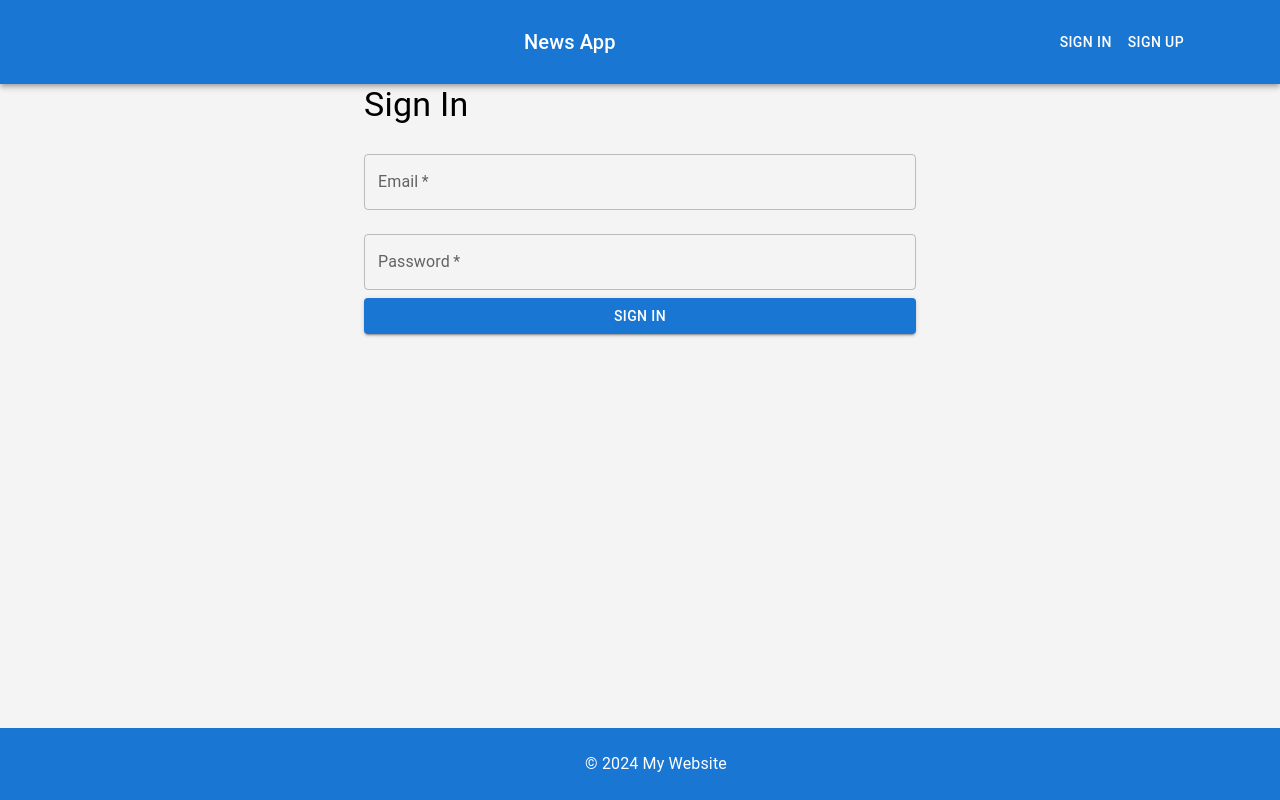
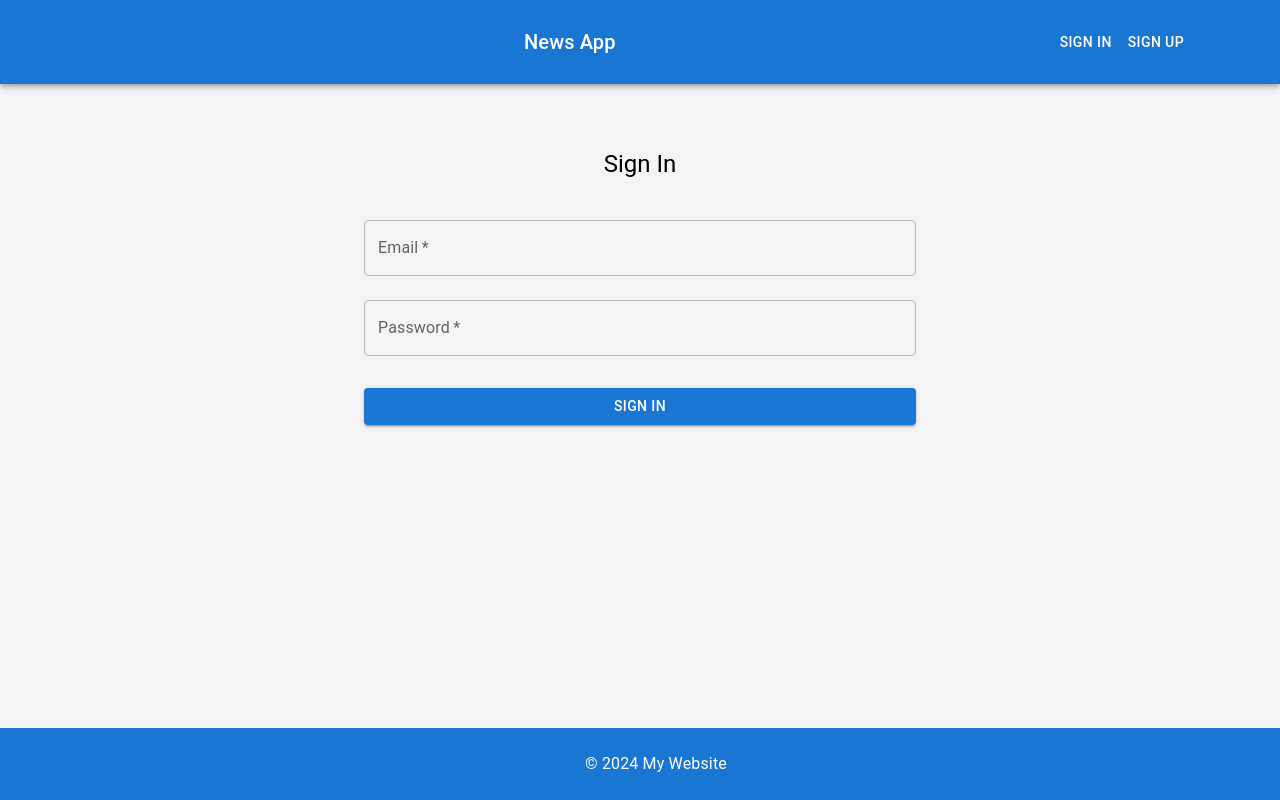
Before and after one commit to irtazazulfiqar/News-App, a React (Create React App) app in the folder frontend/: page /signin in a window 1280 px wide. Shown: the top 800 px of the page. Built offline with nearby package versions, Linux system fonts and the light colour scheme.

Commit message:
Change the filename and imports

```diff
--- a/frontend/src/components/Header.js
+++ b/frontend/src/components/Header.js
@@ -1,7 +1,7 @@
 import React from 'react';
 import { AppBar, Toolbar, Typography, Button, Container } from '@mui/material';
 import { Link } from 'react-router-dom';
-import { useAuth } from '../context/authContext';
+import { useAuth } from 'context/AuthContext';
 
 function Header() {
   const { isAuthenticated, logout } = useAuth();
--- a/frontend/src/pages/SignIn.js
+++ b/frontend/src/pages/SignIn.js
@@ -1,12 +1,27 @@
 import React, { useState } from 'react';
-import { Container, TextField, Button, Typography, Alert } from '@mui/material';
+import { TextField, Button, Typography, Container, Box, Alert } from '@mui/material';
 import { useNavigate } from 'react-router-dom';
-import { apiCall } from '../utility/useApi';
-import { useAuth } from '../context/authContext';
+import { apiCall } from 'utility/UseApi';
+import { useAuth } from 'context/AuthContext';
+
+// Define the config object with field properties
+const fieldConfig = {
+  email: {
+    label: 'Email',
+    name: 'email',
+    type: 'email',
+    required: true,
+  },
+  password: {
+    label: 'Password',
+    name: 'password',
+    type: 'password',
+    required: true,
+  },
+};
 
 function SignIn() {
   const { login } = useAuth();
-
   const [formData, setFormData] = useState({
     email: '',
     password: '',
@@ -41,37 +56,34 @@ function SignIn() {
 
   return (
     <Container maxWidth="sm">
-      <Typography variant="h4" gutterBottom>
+      <Box sx={{ marginTop: 8, display: 'flex', flexDirection: 'column', alignItems: 'center' }}>
+        <Typography component="h1" variant="h5">
           Sign In
         </Typography>
-      <form onSubmit={handleSubmit}>
+        <Box component="form" onSubmit={handleSubmit} sx={{ mt: 3 }}>
+          {Object.values(fieldConfig).map((field) => (
             <TextField
+              key={field.name}
               fullWidth
-          label="Email"
-          name="email"
-          value={formData.email}
+              label={field.label}
+              name={field.name}
+              type={field.type}
+              value={formData[field.name]}
               onChange={handleChange}
-          required
+              error={!!errors[field.name]}
+              helperText={errors[field.name]}
               margin="normal"
-          error={!!errors.email}
-          helperText={errors.email}
+              required={field.required}
             />
-        <TextField
+          ))}
+          <Button
+            type="submit"
             fullWidth
-          label="Password"
-          name="password"
-          type="password"
-          value={formData.password}
-          onChange={handleChange}
-          required
-          margin="normal"
-          error={!!errors.password}
-          helperText={errors.password}
-        />
-        <Button type="submit" variant="contained" color="primary" fullWidth>
+            variant="contained"
+            sx={{ mt: 3, mb: 2 }}
+          >
             Sign In
           </Button>
-      </form>
           {message && (
             <Alert severity="success" style={{ marginTop: '20px' }}>
               {message}
@@ -82,6 +94,8 @@ function SignIn() {
               Please check the fields and try again.
             </Alert>
           )}
+        </Box>
+      </Box>
     </Container>
   );
 }
--- a/frontend/src/pages/SignUp.js
+++ b/frontend/src/pages/SignUp.js
@@ -1,6 +1,6 @@
 import React, { useState } from 'react';
 import { TextField, Button, Typography, Container, Box } from '@mui/material';
-
+import {apiCall} from 'utility/UseApi';
 // Define the config object with field properties
 const fieldConfig = {
   username: {
@@ -34,7 +34,7 @@ function SignUp() {
     username: '',
     email: '',
     password: '',
-    confirm_password: '',
+    confirm_password: ''
   });
   const [message, setMessage] = useState('');
   const [errors, setErrors] = useState({});
@@ -51,26 +51,19 @@ function SignUp() {
 
     // Check if passwords match
     if (formData.password !== formData.confirm_password) {
-      setErrors({ confirm_password: ["Passwords do not match"] });
+      setErrors({ confirm_password: ['Passwords do not match'] });
       return;
     }
 
-    const response = await fetch('http://127.0.0.1:8000/api/register/', {
-      method: 'POST',
-      headers: {
-        'Content-Type': 'application/json'
-      },
-      body: JSON.stringify(formData)
-    });
+    const { success, data, errors } = await apiCall('http://127.0.0.1:8000/api/register/', 'POST', formData);
 
-    const data = await response.json();
-
-    if (response.ok) {
+    if (success) {
       setMessage('User created successfully');
       setErrors({});
     } else {
       setErrors(data);
-    }  };
+    }
+  };
 
   return (
     <Container maxWidth="sm">
@@ -89,7 +82,7 @@ function SignUp() {
               value={formData[field.name]}
               onChange={handleChange}
               error={!!errors[field.name]}
-              helperText={errors[field.name] && errors[field.name]}
+              helperText={errors[field.name]}
               margin="normal"
               required
             />
--- a/frontend/src/utility/protectedRoute.js
+++ b/frontend/src/utility/ProtectedRoute.js
@@ -1,6 +1,6 @@
 import React from 'react';
 import { Route, Navigate } from 'react-router-dom';
-import { useAuth } from '../context/authContext';
+import { useAuth } from 'context/AuthContext';
 
 function ProtectedRoute({ element, ...rest }) {
   const { isAuthenticated } = useAuth();
```
Also changed, not shown: frontend/src/App.js (+7 -7 lines), frontend/src/context/AuthContext.js (renamed from frontend/src/context/authContext.js), frontend/src/utility/AuthApi.js (renamed from frontend/src/utility/authApi.js), frontend/src/utility/UseApi.js (renamed from frontend/src/utility/useApi.js), 1 other file (tests, documents, lock files or other folders). Lines whose indentation alone changed are shown as unchanged.
